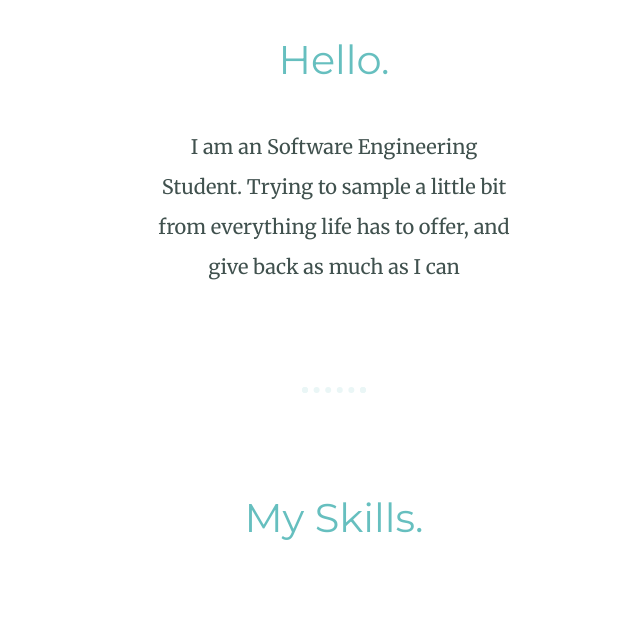
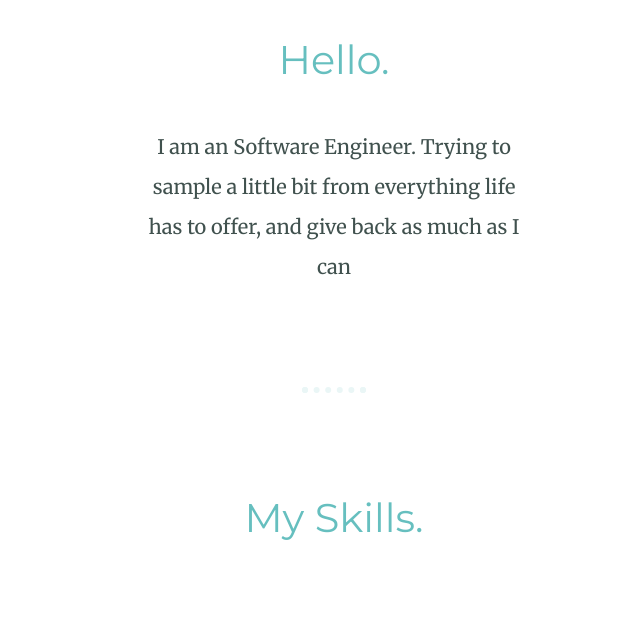
Before and after one commit to erendilli/mySite, a plain HTML site: page index.html in a window 1280 px wide. Shown: the part 1044-1674 px from the top of the page, without its empty margins (306-946 px from the left). Drawn offline with Linux system fonts and the light colour scheme; a web font is replaced by a local one.

Commit message:
Update index.html

```diff
--- a/index.html
+++ b/index.html
@@ -24,7 +24,7 @@
     <div class="profile">
       <img src="images/eren-img.png" class="my-image" alt="">
       <h2>Hello.</h2>
-      <p class="intro-text">I am an Software Engineering Student. Trying to sample a little bit from everything life has to offer, and give back as much as I can</p>
+      <p class="intro-text">I am an Software Engineer. Trying to sample a little bit from everything life has to offer, and give back as much as I can</p>
     </div>
     <hr>
     <div class="skills">
```
